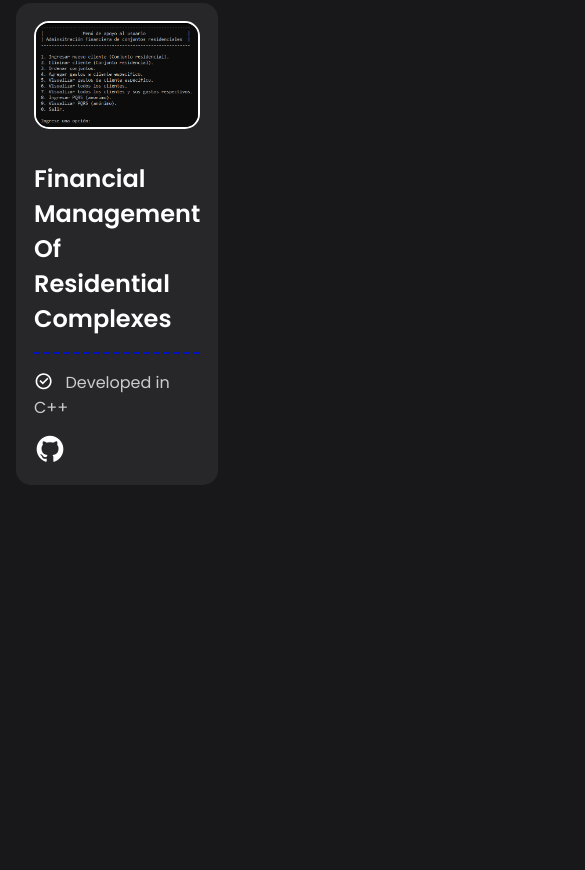
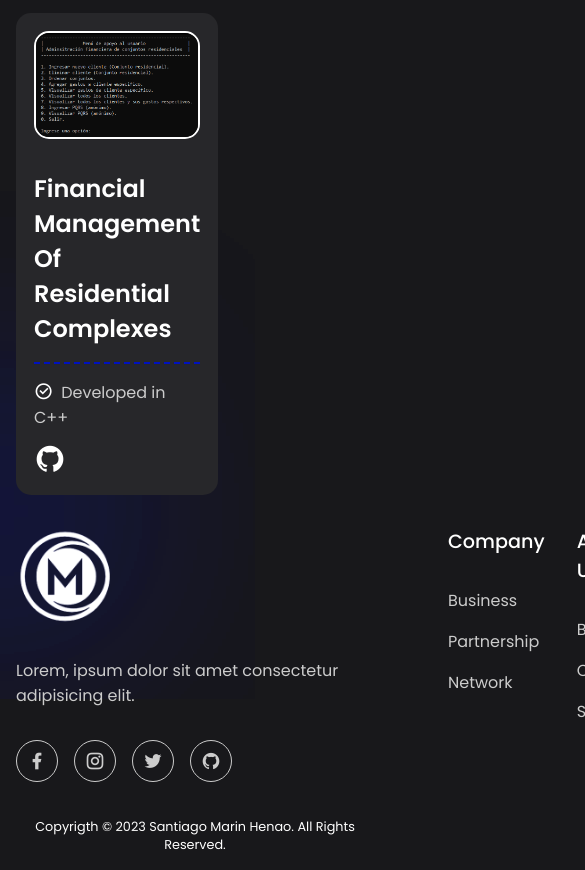
Before and after one commit to NotMarin/myPortfolio, a plain HTML site: page index.html in a window 390 px wide. Shown: the part 1334-2204 px from the top of the page, 585 px wide, since content can reach past the window. Before the commit the page ends 1835 px from the top, so only its background shows below. Drawn offline with nearby package versions, Linux system fonts and the light colour scheme; a script that the page names is missing.

Commit message:
Pagina terminada, falta responsive y scripts

```diff
--- a/index.html
+++ b/index.html
@@ -49,7 +49,7 @@
                 <h4>Study</h4>
                 <p><b>Technological University of Pereira</b><br> Systems Engineering <br> 2021-Actuality</p>
                 </p>
-                <a href="https://www.utp.edu.co/" target="_blank">Go To Main Gateway</a>
+                <a href="https://www.utp.edu.co/" target="_blank"><i class="ri-school-line"></i> Go To Main Gateway</a>
             </div>
 
             <div class="card">
@@ -91,21 +91,60 @@
 
     <section class="container">
         <h2 class="header">PROJECTS</h2>
-        <p class="sub-header">
-            Here are some of my projects that I have worked on recently.
-        </p>
+        <p class="sub-header">Here are some of my projects that I have worked on recently.</p>
         <div class="project">
             <div class="card">
                 <div class="content">
                     <img class="project1" src="images/project1.png">
                     <h3>Financial Management Of Residential Complexes</h3>
-                    <p><i class="ri-checkbox-circle-line"></i> Developed in C++</p>
+                    <p><i class="ri-checkbox-circle-line"></i>Developed in C++</p>
                     <a href="https://github.com/NotMarin/Project-Financial-Administration-of-Residential-Complexes" target="_blank"><i class="ri-github-fill"></i></a>
                 </div>
             </div>
         </div>
     </section>
 
+    <footer class="container">
+        <span class="blur"></span>
+        <span class="blur"></span>
+        <div class="column">
+            <div class="logo">
+                <img src="images/logo.png">
+            </div>
+            <p>
+                Lorem, ipsum dolor sit amet consectetur adipisicing elit.
+            </p>
+            <div class="socials">
+                <a href="https://www.facebook.com/SMarinH/" target="_blank"><i class="ri-facebook-fill"></i></a>
+                <a href="https://www.instagram.com/smarinh_/" target="_blank"><i class="ri-instagram-line"></i></a>
+                <a href="https://x.com/SantiagoMarin_H/" target="_blank"><i class="ri-twitter-fill"></i></a>
+                <a href="https://github.com/NotMarin" target="_blank"><i class="ri-github-fill"></i></a>
+            </div>
+        </div>
+        <div class="column">
+            <h4>Company</h4>
+            <a href="#">Business</a>
+            <a href="#">Partnership</a>
+            <a href="#">Network</a>
+        </div>
+        <div class="column">
+            <h4>About Us</h4>
+            <a href="#">Blogs</a>
+            <a href="#">Channels</a>
+            <a href="#">Sponsors</a>
+        </div>
+        <div class="column">
+            <h4>Contact</h4>
+            <a href="#">Contact Us</a>
+            <a href="#">Privicy Policy</a>
+            <a href="#">Terms & Conditions</a>
+        </div>
+    </footer>
+
+    <div class="copyright">
+        Copyrigth &copy; 2023 Santiago Marin Henao. All Rights Reserved.
+    </div>
+
     <script src="script.js"></script>
 </body>
 </html>
--- a/style.css
+++ b/style.css
@@ -287,3 +287,68 @@ section .header{
     border-radius: 15px;
     margin-bottom: 2rem;
 }
+
+footer{
+    position: relative;
+    display: grid;
+    grid-template-columns: 400px repeat(3, 1fr);
+    gap: 2rem;
+}
+
+footer .column .logo{
+    max-width: 100px;
+    margin-bottom: 2rem;
+}
+
+footer .column p{
+    color: #ccc;
+    margin-bottom: 2rem;
+}
+
+footer .column .socials{
+    display: flex;
+    align-items: center;
+    gap: 1rem;
+}
+
+footer .column .socials a{
+    color: #ccc;
+    border: 1px solid #ccc;
+    padding: 5px 10px;
+    font-size: 1.25rem;
+    border-radius: 100%;
+    transition: all 0.3s ease;
+}
+
+footer .column .socials a:hover{
+    color: #fff;
+    background-color: #0012BE;
+    border-color: #fff;
+}
+
+footer .column h4{
+    color: #fff;
+    margin-bottom: 2rem;
+    font-size: 1.2rem;
+    font-weight: 500;
+}
+
+footer .column > a{
+    display: block;
+    color: #ccc;
+    margin-bottom: 1rem;
+    transition: all 0.3s ease;
+}
+
+footer .column > a:hover{
+    color: #0012BE;
+}
+
+.copyright{
+    max-width: 1200px;
+    margin: auto;
+    padding: 1rem;
+    color: #fff;
+    font-size: 0.8rem;
+    text-align: center;
+}
```
